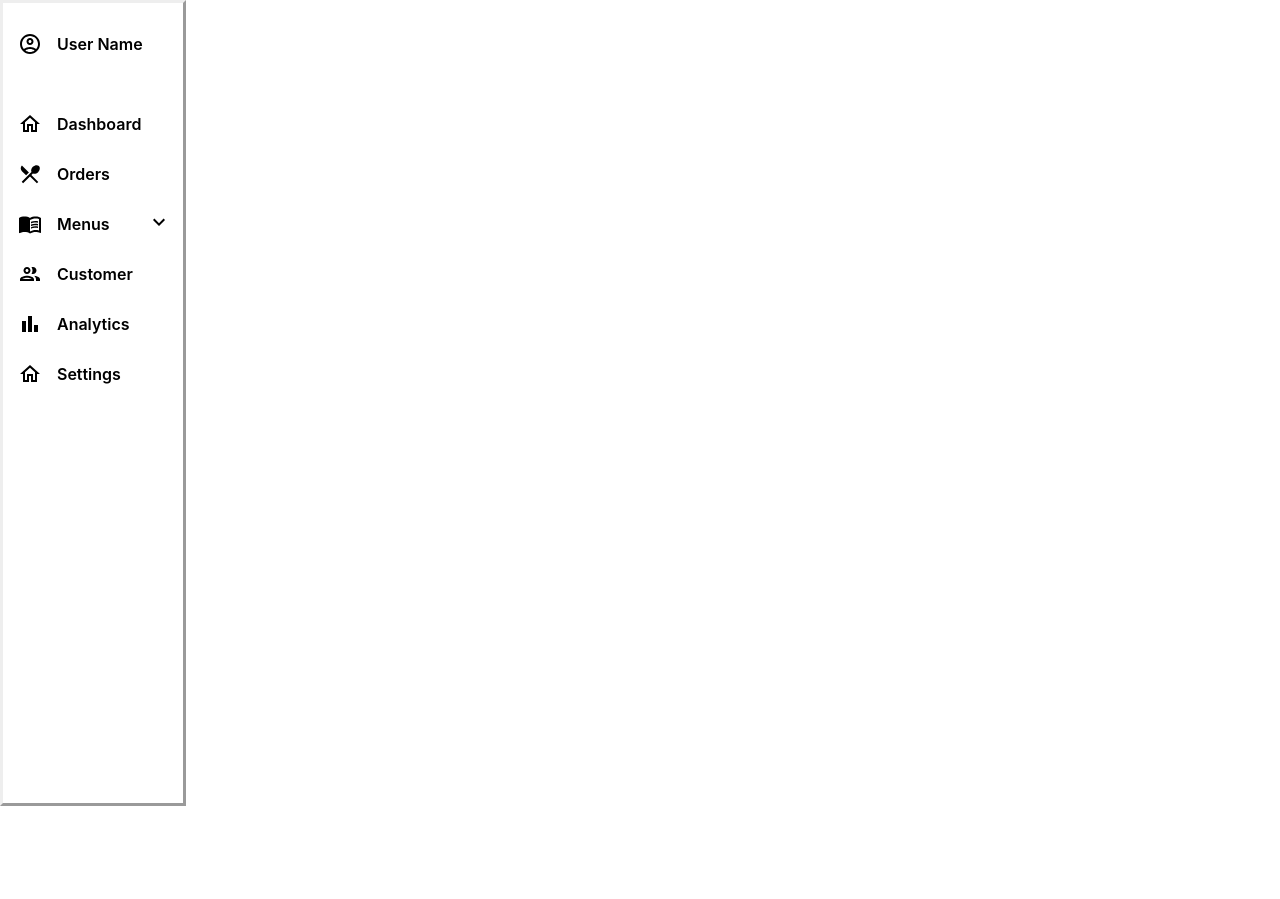
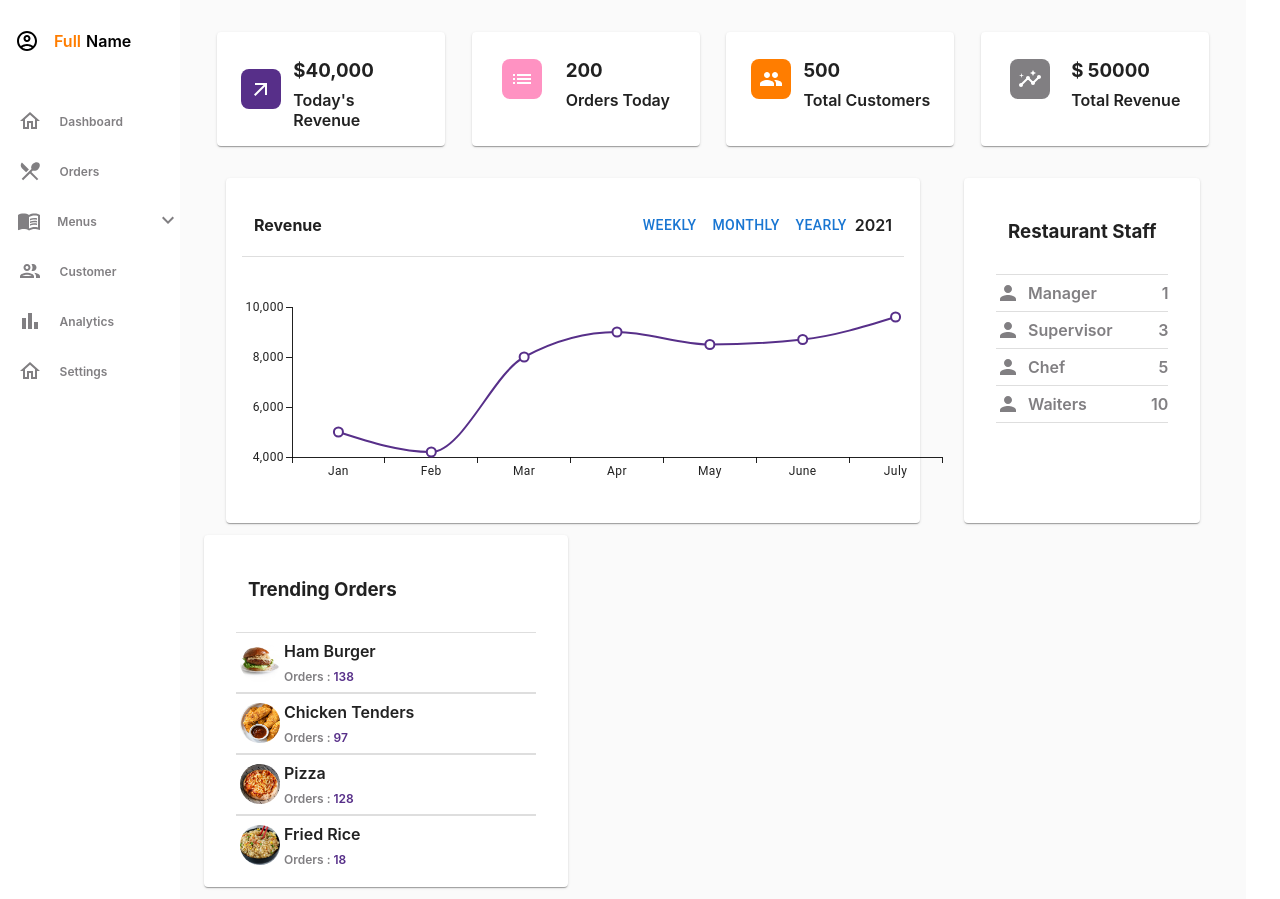
Before and after one commit to HrithikGit/restaurant-management, a React (Create React App) app: page / in a window 1280 px wide. Before the commit the page ends 806 px from the top, so only its background shows below. Built offline with nearby package versions, Linux system fonts and the light colour scheme.

Commit message:
final sidebar changes

```diff
--- a/src/App.css
+++ b/src/App.css
@@ -1,12 +1,12 @@
 .App{
     height: 100vh;
     width: 100vw;
+    display: flex;
 }
 
 .Sidebar{
     height: 100%;
     width: 180px;
-    border-style: outset;
 }
 
 .SidebarTitle {
@@ -18,6 +18,7 @@
     flex-direction: row;
     justify-content: center;
     align-items: center;
+    cursor: pointer;
 }
 
 .SidebarTitle #icon{
@@ -27,8 +28,10 @@
 }
 
 .SidebarTitle #title{
+    display: flex;
     flex: 70%;
 }
+
 
 .SidebarList {
     height: auto;
@@ -46,38 +49,37 @@
     justify-content: center;
     align-items: center;
     text-decoration: none;
-    color: black;
 }
 
 .SidebarList .row:hover {
   cursor: pointer;
-  background-color: gray;
+  background-color: #CCCCFF;
   border-radius: 25px;
+  color: #7e66b6;
 }
 
 .SidebarList .row:hover #icon{
-    background-color: blue;
+    background-color: #5A4FCF;
     border-radius: 50%;
-
+    color: white;
   }
 
 .row #icon{
     flex: 30%;
-    height: 90%;
-    width: 90%;
     display: grid;
     place-items: center;
 }
 
 .row #subTitle{
+    margin: 20px;
    flex: 100%;
 }
 
 .row #title{
-    flex: 50%;
+    flex: 60%;
 }
 .row #arrow{
-    flex: 20%;
+    flex: 10%;
 }
 
 .color--primary {
@@ -98,6 +100,7 @@
 .color--black {
     color : black;
 }
+
 
 .d-flex{
     display : flex;
@@ -135,5 +138,5 @@
     width : 40px;
     height : 40px;
     border-radius: 50%;
-    margin : 0px 12px;
+    margin : 0px 4px;
 }
--- a/src/App.js
+++ b/src/App.js
@@ -1,12 +1,21 @@
 import React from 'react';
 import './App.css';
+import { Routes, Route } from "react-router-dom";
 
 import Sidebar from './components/Sidebar';
+import  Dashboard  from './components/Dashboard';
 
 function App(){
     return (
         <div className="App">
-            <Sidebar></Sidebar>
+            <div>
+                <Sidebar/>
+            </div>
+            <div>
+                <Routes>
+                    <Route path="/" element={<Dashboard />}></Route>
+                </Routes>
+            </div>
         </div>
     )
 }
--- a/src/components/Sidebar.js
+++ b/src/components/Sidebar.js
@@ -23,13 +23,16 @@ function Sidebar() {
         <ul className="SidebarList">
         <li className="SidebarTitle">
                 <div id="icon"><AccountIcon/></div>
-                <div id="title">User Name</div>
+                <div id="title">
+                <p className="color--primary" >Full</p>
+                <p className="color--black" style={{marginLeft: "5px"}}>Name</p>
+                </div>
         </li>
          {SidebarData.map((val,key)=>{
             return (
                 <>
-                    <Link className="row" to={val.link} onClick={(e) => handleClick(e,val.subData)}>
-                    <div id="icon">{val.icon}</div>
+                    <Link className="row subtext" to={val.link} onClick={(e) => handleClick(e,val.subData)}>
+                    <div className="imageicon" id="icon">{val.icon}</div>
                     <div id="title">{val.title}</div>
                     <div id="arrow">
                         {val.subData && subData
@@ -42,7 +45,7 @@ function Sidebar() {
                        {subData && val.subData && (
                           <ul>
                             {val.subData.map((data,keys)=> (
-                                <Link className="row" to={data.link}>
+                                <Link className="row subtext" to={data.link}>
                                 <div id="subTitle">{data.title}</div>
                                 </Link>
                                ))}
--- a/src/components/SidebarData.js
+++ b/src/components/SidebarData.js
@@ -9,7 +9,7 @@ export const SidebarData = [
     {
         title: "Dashboard",
         icon: <HomeIcon/>,
-        link: "/dashboard"
+        link: "/"
     },
     {
         title: "Orders",
--- a/src/index.js
+++ b/src/index.js
@@ -2,24 +2,15 @@ import React from 'react';
 import ReactDOM from 'react-dom/client';
 import './index.css';
 import reportWebVitals from './reportWebVitals';
-import { createBrowserRouter, RouterProvider } from 'react-router-dom';
+import { BrowserRouter } from 'react-router-dom';
 import App from './App';
-import Dashboard from './components/Dashboard';
 
-const router = createBrowserRouter([
-  {
-    path:'/',
-    element: <App />
-  },
-  {
-    path:'/dashboard',
-    element: <Dashboard />
-  }
-])
 const root = ReactDOM.createRoot(document.getElementById('root'));
 root.render(
   <React.StrictMode>
-    <RouterProvider router={router}/>
+     <BrowserRouter>
+        <App />
+     </BrowserRouter>
   </React.StrictMode>
 );
 
```
